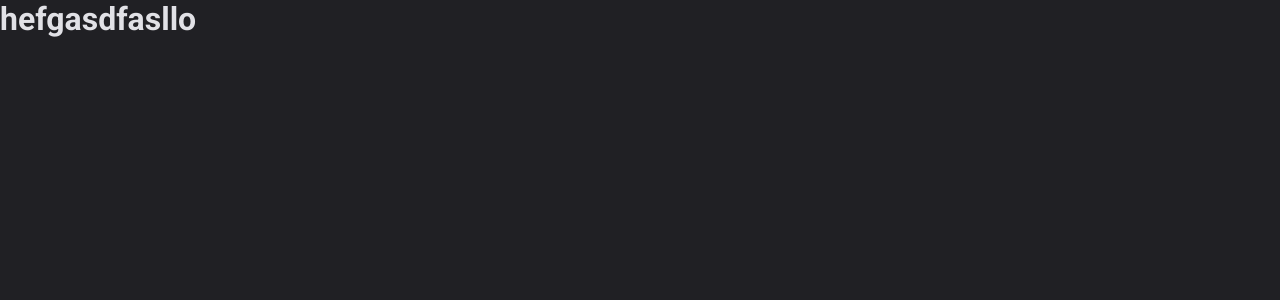
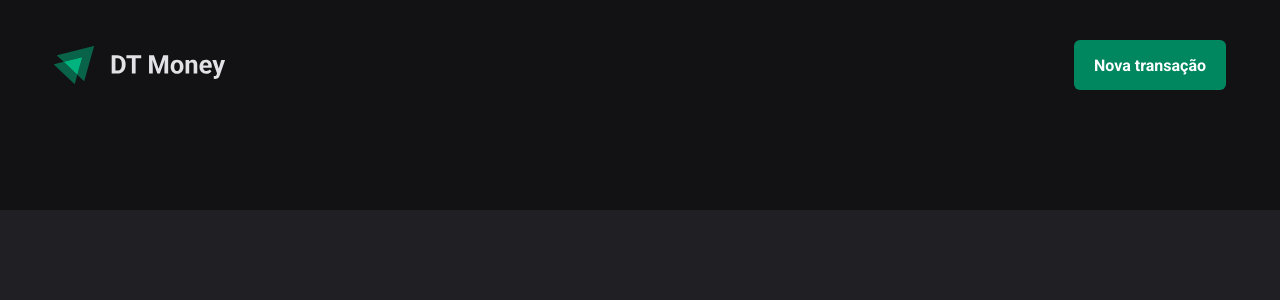
Before and after one commit to burn-c/dt-money-vite, a React (Vite) app: page / in a window 1280 px wide. Shown: the top 300 px of the page. Built offline with nearby package versions, Linux system fonts and the light colour scheme; the HTML template or start-up script is replaced by a standard one.

Commit message:
feat(comp): adds Header

```diff
--- a/src/App.tsx
+++ b/src/App.tsx
@@ -2,12 +2,13 @@
 
 import { defaultTheme } from './styles/themes/default'
 import { GlobalStyle } from './styles/global'
+import Transactions from './pages/Transactions'
 
 export default function App() {
   return (
     <ThemeProvider theme={defaultTheme}>
       <GlobalStyle />
-      <h1>hefgasdfasllo</h1>
+      <Transactions />
     </ThemeProvider>
   )
 }
--- /dev/null
+++ b/src/components/Header/index.tsx
@@ -0,0 +1,14 @@
+import { HeaderContainer, HeaderContent, NewTransactionButton } from './styles'
+
+import logoImg from '../../assets/logo.svg'
+
+export default function Header() {
+  return (
+    <HeaderContainer>
+      <HeaderContent>
+        <img src={logoImg} alt="" />
+        <NewTransactionButton>Nova transação</NewTransactionButton>
+      </HeaderContent>
+    </HeaderContainer>
+  )
+}
--- /dev/null
+++ b/src/components/Header/styles.ts
@@ -0,0 +1,33 @@
+import styled from 'styled-components'
+
+export const HeaderContainer = styled.header`
+  background: ${(props) => props.theme['gray-900']};
+  padding: 2.5rem 0 7.5rem;
+`
+
+export const HeaderContent = styled.div`
+  width: 100%;
+  max-width: 1220px;
+  margin: 0 auto;
+  padding: 0 1.5rem;
+
+  display: flex;
+  justify-content: space-between;
+  align-items: center;
+`
+
+export const NewTransactionButton = styled.button`
+  height: 50px;
+  border: 0;
+  background: ${(props) => props.theme['green-500']};
+  color: ${(props) => props.theme.white};
+  font-weight: bold;
+  padding: 0 1.25rem;
+  border-radius: 6px;
+  cursor: pointer;
+
+  &:hover {
+    background: ${(props) => props.theme['green-700']};
+    transition: background-color 0.2s;
+  }
+`
--- /dev/null
+++ b/src/pages/Transactions.tsx
@@ -0,0 +1,9 @@
+import Header from '../components/Header'
+
+export default function Transactions() {
+  return (
+    <div>
+      <Header />
+    </div>
+  )
+}
```
Also changed, not shown: src/assets/logo.svg (added).
